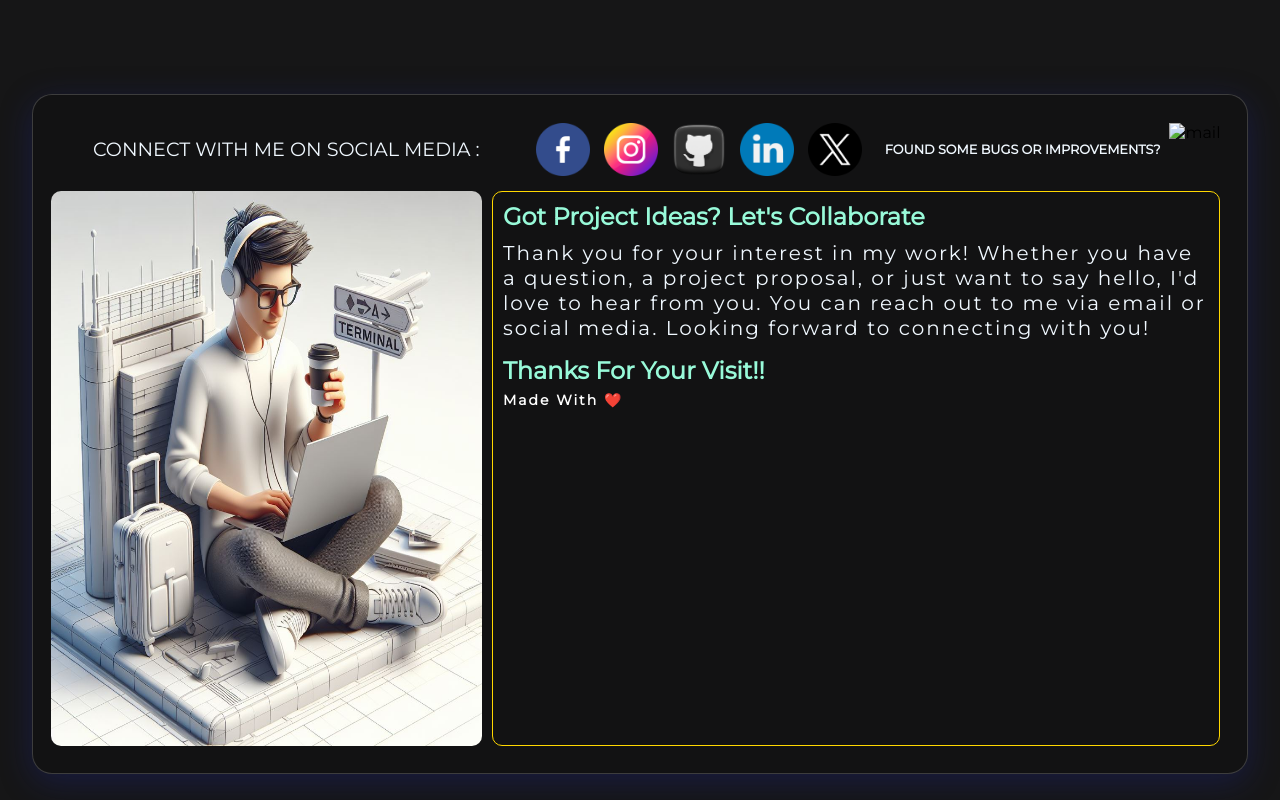
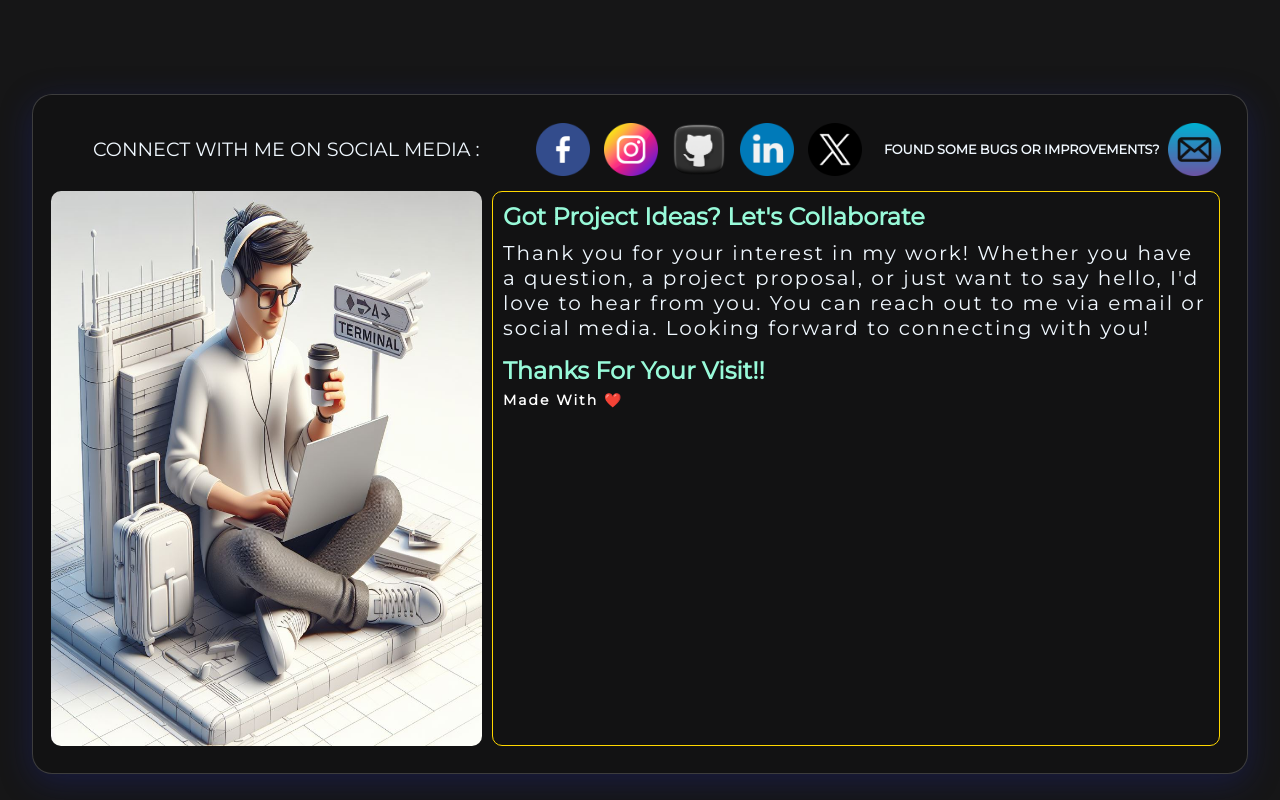
Before and after one commit to kr-shobhit/Portfolio_Website, a plain HTML site: page index.html in a window 1280 px wide. Shown: the part 3200-4000 px from the top of the page. Drawn offline with nearby package versions, Linux system fonts and the light colour scheme; a web font is replaced by a local one.

Commit message:
Update index.html

```diff
--- a/index.html
+++ b/index.html
@@ -330,7 +330,7 @@
                 <section id="bugs">
                     <h4>Found Some Bugs or improvements?</h4>
                     <a href="https://mail.google.com/mail/u/0/#inbox?compose=CllgCJlFlwVcQQktzXpHZpzFTcqdfzTpGdvPLdLWnlJqMJJrTDKXppQpCHZZmFXmtJJTmfpDndq"
-                        target="_blank"><img src="/resource/social/mail.png" alt="mail"></a>
+                        target="_blank"><img src="mail.png" alt="mail"></a>
                 </section>
             </div>
             <div class="other-box">
```
